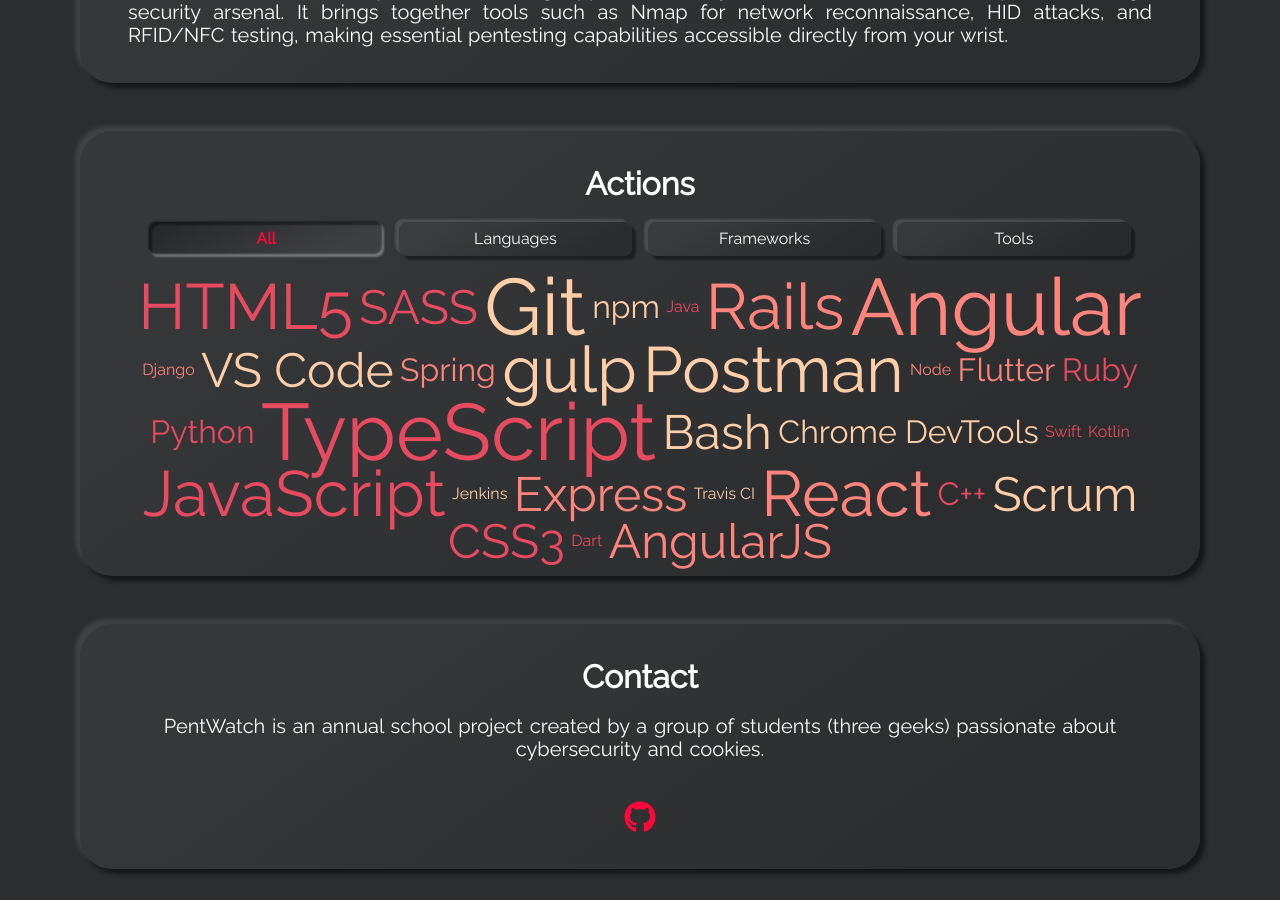
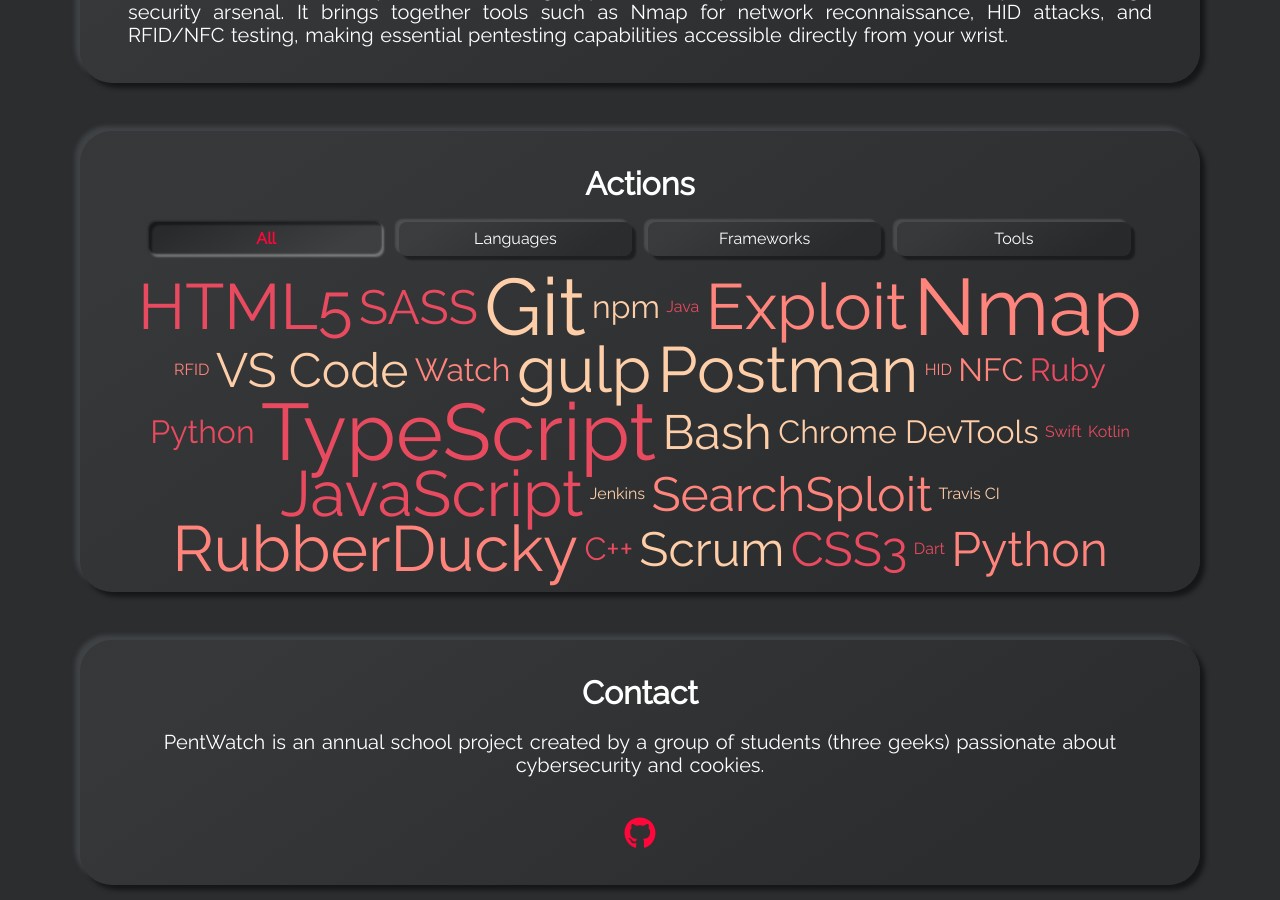
Before and after one commit to PentWatch/pentwatch.github.io, a Jekyll site: the page built from index.html, in a window 1280 px wide and 900 px high, scrolled down 1173 px. Built offline with Jekyll 4.4.1, drawn with Linux system fonts in a browser that asks for light colours.

Commit message:
Update skills-frameworks.yml

```diff
--- a/_data/skills-frameworks.yml
+++ b/_data/skills-frameworks.yml
@@ -5,29 +5,29 @@
 # - name: Framework
 #   weight: 5
 
-- name: Angular
+- name: Nmap
   weight: 5
 
-- name: AngularJS
+- name: Python
   weight: 3
 
-- name: React
+- name: RubberDucky
   weight: 4
 
-- name: Node
+- name: HID
   weight: 1
 
-- name: Flutter
+- name: NFC
   weight: 2
 
-- name: Express
+- name: SearchSploit
   weight: 3
 
-- name: Django
+- name: RFID
   weight: 1
 
-- name: Spring
+- name: Watch
   weight: 2
 
-- name: Rails
+- name: Exploit
   weight: 4
```
